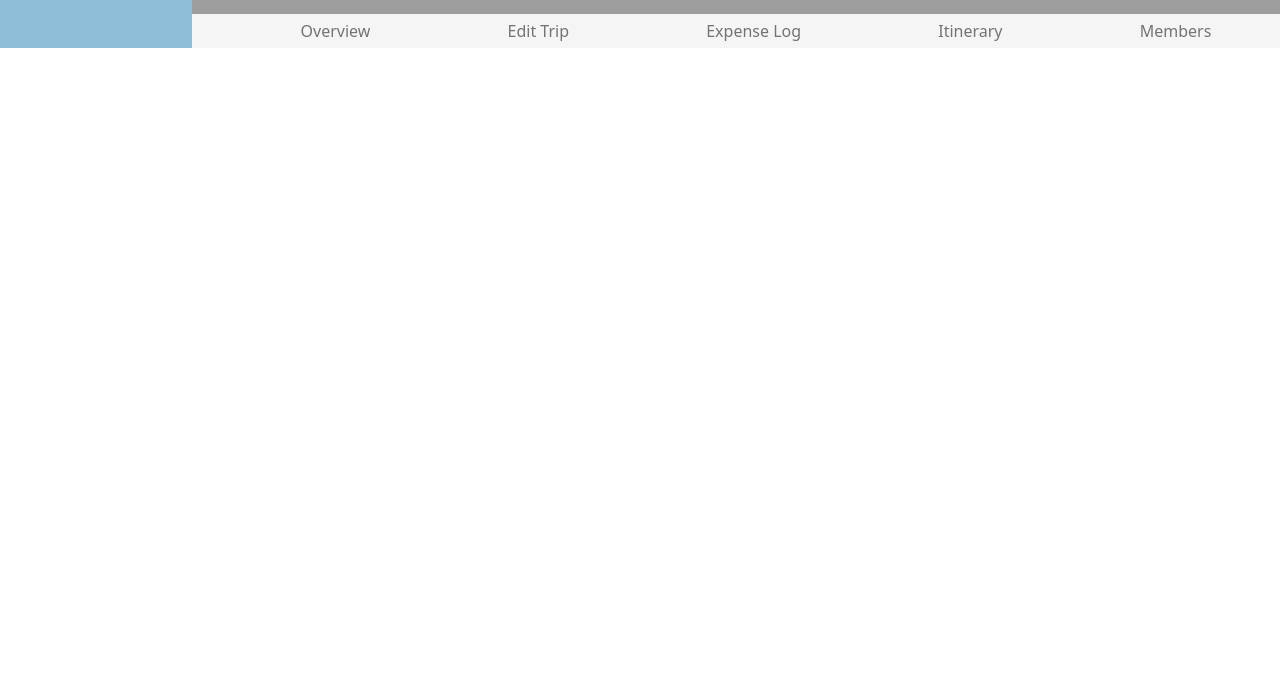
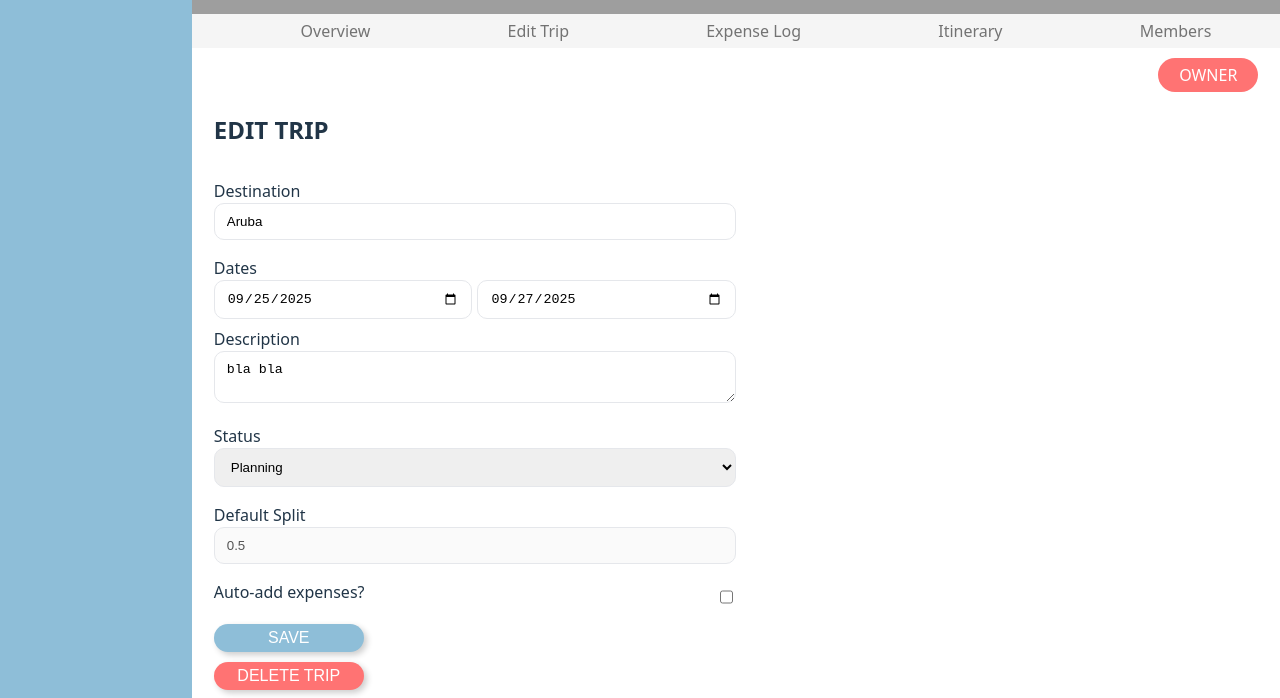
Before and after one commit to beludistefano/wanderfunds, a React (Vite) app in the folder frontend/: page /trip/1 in a window 1280 px wide. Shown: the part 254-952 px from the top of the page. Before the commit the page ends 800 px from the top, so only its background shows below. Built offline with nearby package versions, Linux system fonts and the light colour scheme; grey boxes are pictures that could not be loaded.

Commit message:
Set up Edit Trip component by reutilizing most of the Create Trip html and css. Pending allowing users to modify values.

```diff
--- /dev/null
+++ b/frontend/src/css/edittrip.css
@@ -0,0 +1,44 @@
+#topEditContainer {
+  display: flex;
+  justify-content: space-between;
+  padding-left: 3%;
+  padding-right: 3%;
+  padding-top: 10px;
+}
+
+.ownerContainer {
+  display: inline-block;
+  padding: 5px 15px;
+  border-radius: 9999px;
+  background-color: #ff7373;
+  text-transform: uppercase;
+  color: white;
+  min-width: 100px;
+}
+
+.ownerContainer p {
+  margin: 0;
+  text-align: center;
+}
+
+#editForm {
+  text-align: left;
+}
+
+#buttonDelete {
+  background-color: #ff7373;
+  border: none;
+}
+
+#buttonDelete:hover {
+  border: none;
+}
+
+#buttonSave {
+  margin-top: 2%;
+  background-color: #8ebed8;
+  border: none;
+  font-size: 1em;
+  font-weight: 500;
+  cursor: pointer;
+}
--- a/frontend/src/pages/Trip/EditTrip.jsx
+++ b/frontend/src/pages/Trip/EditTrip.jsx
@@ -0,0 +1,102 @@
+import { Link } from "react-router-dom";
+import "../../css/edittrip.css";
+
+export default function EditTrip({ trip }) {
+  return (
+    <div style={{ paddingRight: "2%", paddingLeft: "2%" }}>
+      <div
+        style={{
+          display: "flex",
+          justifyContent: "flex-end",
+          paddingTop: "10px",
+        }}
+      >
+        <div className="ownerContainer">
+          <p>OWNER</p>
+        </div>
+      </div>
+      <h2 style={{ textAlign: "left" }}>EDIT TRIP</h2>
+      <form id="editForm">
+        <div className="formRow">
+          <label className="formLabel" for="destination">
+            Destination
+          </label>
+          <input
+            id="destination"
+            className="formInput"
+            name="destination"
+            type="text"
+            value={trip.destination}
+          />
+        </div>
+        <div className="formRow">
+          <label className="formLabel">Dates</label>
+          <div className="formDate">
+            <input
+              id="fromDate"
+              name="fromDate"
+              className="formInputDate"
+              type="date"
+              value={trip.fromDate}
+            />
+            <input
+              id="toDate"
+              name="toDate"
+              className="formInputDate"
+              type="date"
+              value={trip.toDate}
+            />
+          </div>
+        </div>
+        <div className="formRow">
+          <label className="formLabel" for="description">
+            Description
+          </label>
+          <textarea id="description" className="formInput" name="description">
+            {trip.description}
+          </textarea>
+        </div>
+        <div className="formRow">
+          <label className="formLabel" for="status">
+            Status
+          </label>
+          <select name="status" id="status">
+            <option value="Planning">Planning</option>
+            <option value="Confirmed">Confirmed</option>
+          </select>
+        </div>
+        <div className="formRow">
+          <label className="formLabel" for="defaultSplit">
+            Default Split
+          </label>
+          <input
+            id="defaultSplit"
+            className="formInput"
+            type="number"
+            min="0"
+            max="100"
+            value={trip.default_split}
+            disabled
+          />
+        </div>
+        <div className="formRow inline">
+          <label className="formLabel" for="autoAdd">
+            Auto-add expenses?
+          </label>
+          <input type="checkbox" id="autoAdd" name="autoAdd" />
+        </div>
+        <input
+          id="buttonSave"
+          className="button"
+          type="submit"
+          value="SAVE"
+        ></input>
+      </form>
+      <Link to="/" style={{ display: "flex", justifyContent: "flex-start" }}>
+        <button id="buttonDelete" className="button">
+          DELETE TRIP
+        </button>
+      </Link>
+    </div>
+  );
+}
--- a/frontend/src/pages/TripDashboard.jsx
+++ b/frontend/src/pages/TripDashboard.jsx
@@ -3,9 +3,20 @@ import MainSideBar from "../components/MainSideBar";
 import TripHeader from "../components/TripHeader";
 import TripMenu from "../components/TripMenu";
 import "../css/tripdash.css";
+import EditTrip from "./Trip/EditTrip";
 
 export default function TripDashboard() {
   var tripID = "6a5f7a6b-b7f6-4d29-ab5e-d2dade687000";
+
+  const dummyTrip = {
+    destination: "Aruba",
+    description: "bla bla",
+    status: "Confirmed",
+    fromDate: "2025-09-25",
+    toDate: "2025-09-27",
+    default_split: 0.5,
+    auto_add: true,
+  };
 
   return (
     <div>
@@ -15,6 +26,7 @@ export default function TripDashboard() {
         <div id="dashboardCenterSection">
           <TripHeader destination={"Aruba"} status={"Confirmed"} />
           <TripMenu tripID={tripID} />
+          <EditTrip trip={dummyTrip} />
         </div>
       </div>
     </div>
```
